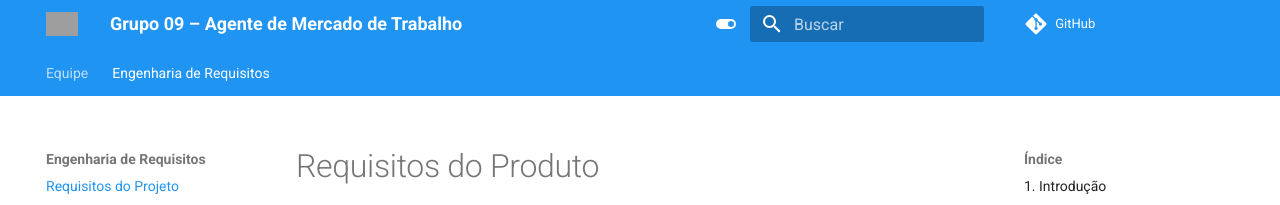
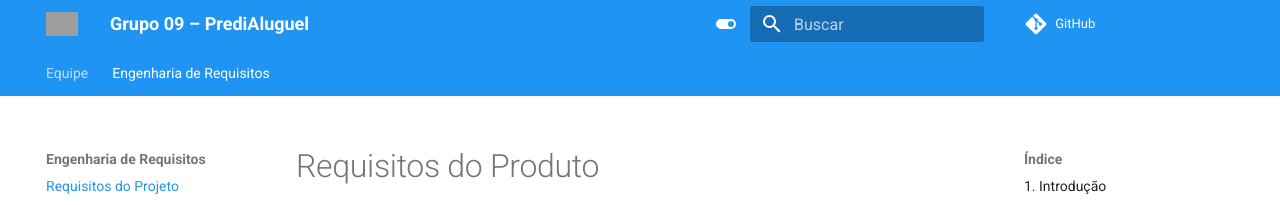
Before and after one commit to unb-Sistemas-de-Machine-learning/Grupo09-Agente-de-Mercado-de-Trabalho, an MkDocs documentation site: the page built from docs/Design_thinking/requisitosProduto.md, in a window 1280 px wide. Shown: the top 205 px of the page. Built offline with MkDocs 1.6.1 and Material for MkDocs 9.7.7, drawn with Linux system fonts in a browser that asks for light colours; comment, search, counter and statistics services are not loaded; grey boxes are pictures that could not be loaded.

Commit message:
docs: update site name and URLs in mkdocs configuration for PrediAluguel project

```diff
--- a/mkdocs.yml
+++ b/mkdocs.yml
@@ -1,6 +1,6 @@
-site_name: Grupo 09 – Agente de Mercado de Trabalho
-site_url: https://unb-sistemas-de-machine-learning.github.io/Grupo09-Agente-de-Mercado-de-Trabalho/
-repo_url: https://github.com/unb-sistemas-de-machine-learning/Grupo09-Agente-de-Mercado-de-Trabalho
+site_name: Grupo 09 – PrediAluguel
+site_url: https://unb-sistemas-de-machine-learning.github.io/Grupo09-PrediAluguel/
+repo_url: https://github.com/unb-Sistemas-de-Machine-learning/Grupo09-PrediAluguel
 
 nav:
   - Equipe: index.md
```
